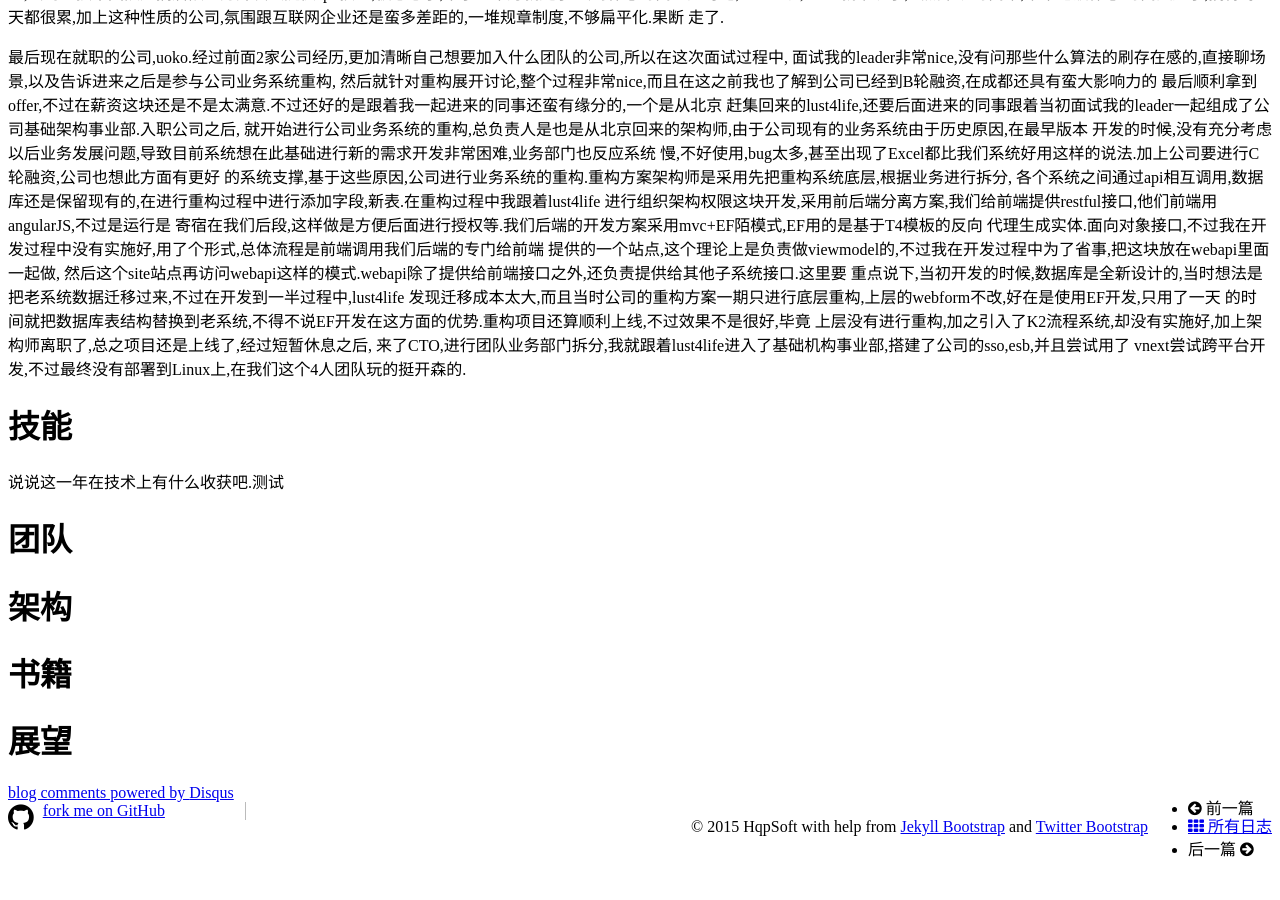
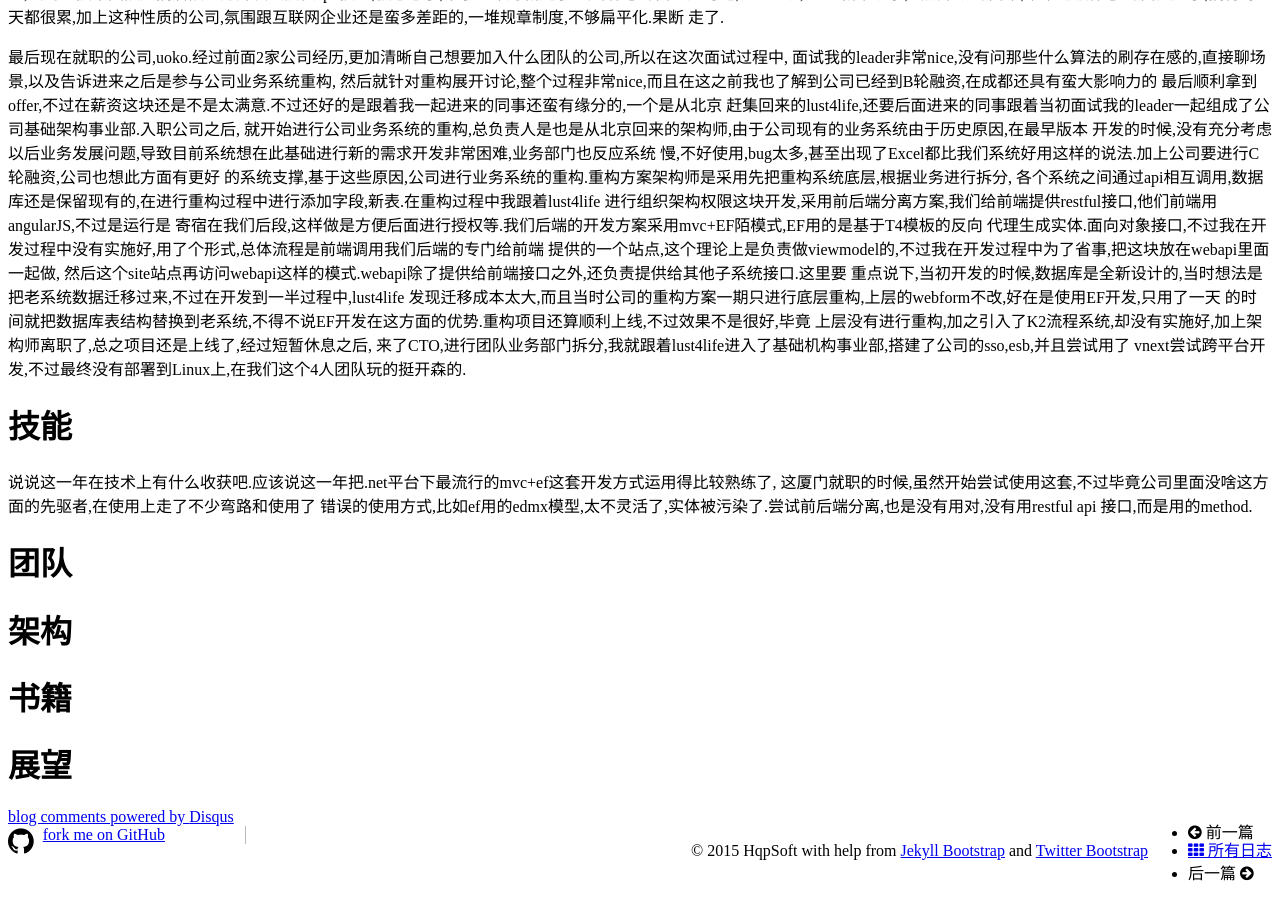
Before and after one commit to hqpsoft/hqpsoft.github.io, a Jekyll site: the page built from Notes/2015-12-31年终总结.md, in a window 1280 px wide and 900 px high, scrolled down 658 px. Built offline with Jekyll 4.4.1, drawn with Linux system fonts in a browser that asks for light colours; nearby versions of some CDN libraries; Markdown is read by kramdown in place of the engine named in the settings; comment, search, counter and statistics services are not loaded; before the commit the page ends 1534 px from its top, so only the background shows below that.

Commit message:
update 2015 summary

```diff
--- a/Notes/2015-12-31年终总结.md
+++ b/Notes/2015-12-31年终总结.md
@@ -59,7 +59,10 @@ tags : [职场]
 来了CTO,进行团队业务部门拆分,我就跟着lust4life进入了基础机构事业部,搭建了公司的sso,esb,并且尝试用了
 vnext尝试跨平台开发,不过最终没有部署到Linux上,在我们这个4人团队玩的挺开森的.
 # 技能
-说说这一年在技术上有什么收获吧.测试
+说说这一年在技术上有什么收获吧.应该说这一年把.net平台下最流行的mvc+ef这套开发方式运用得比较熟练了,
+这厦门就职的时候,虽然开始尝试使用这套,不过毕竟公司里面没啥这方面的先驱者,在使用上走了不少弯路和使用了
+错误的使用方式,比如ef用的edmx模型,太不灵活了,实体被污染了.尝试前后端分离,也是没有用对,没有用restful api
+接口,而是用的method.
 # 团队
 
 # 架构
```
